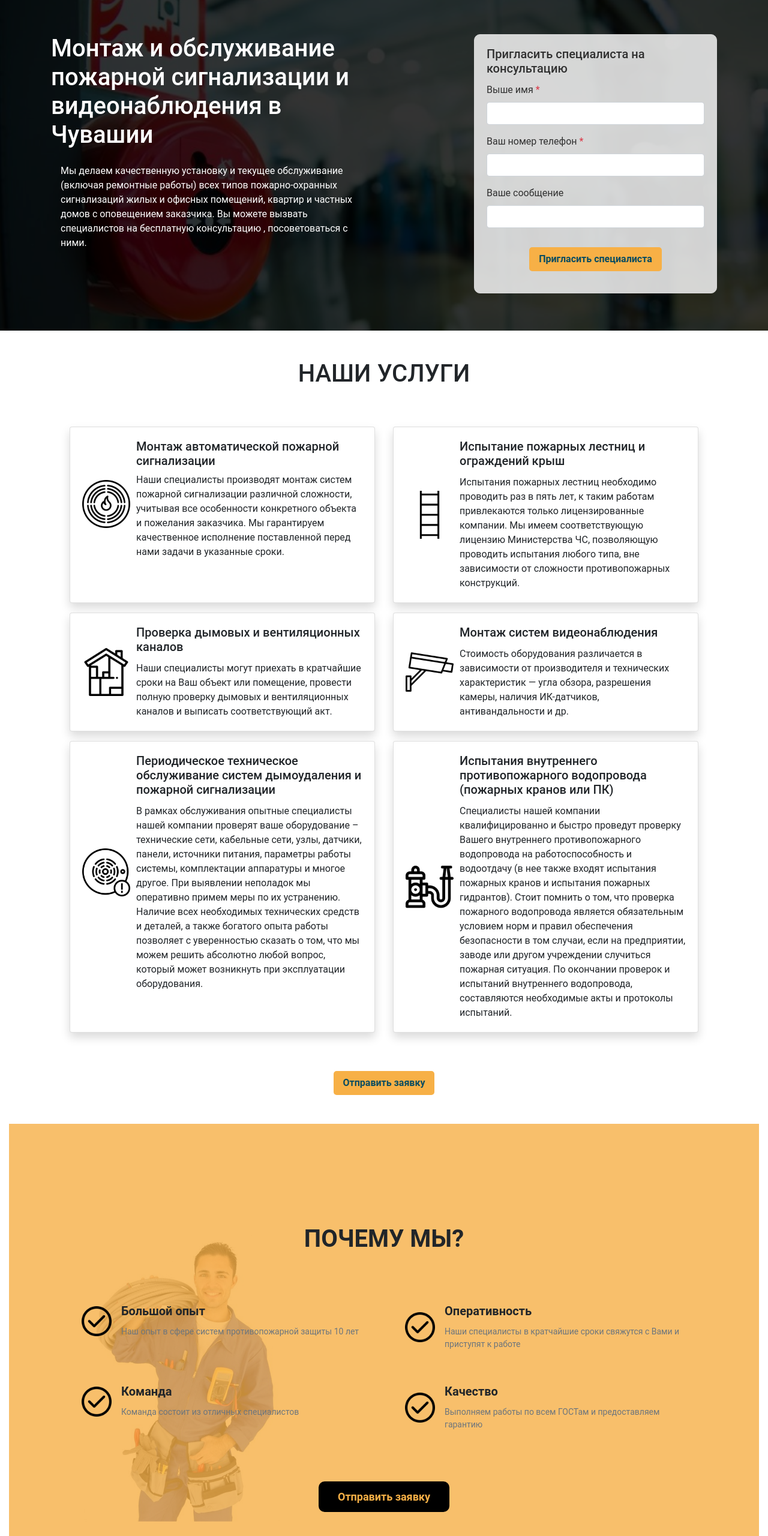
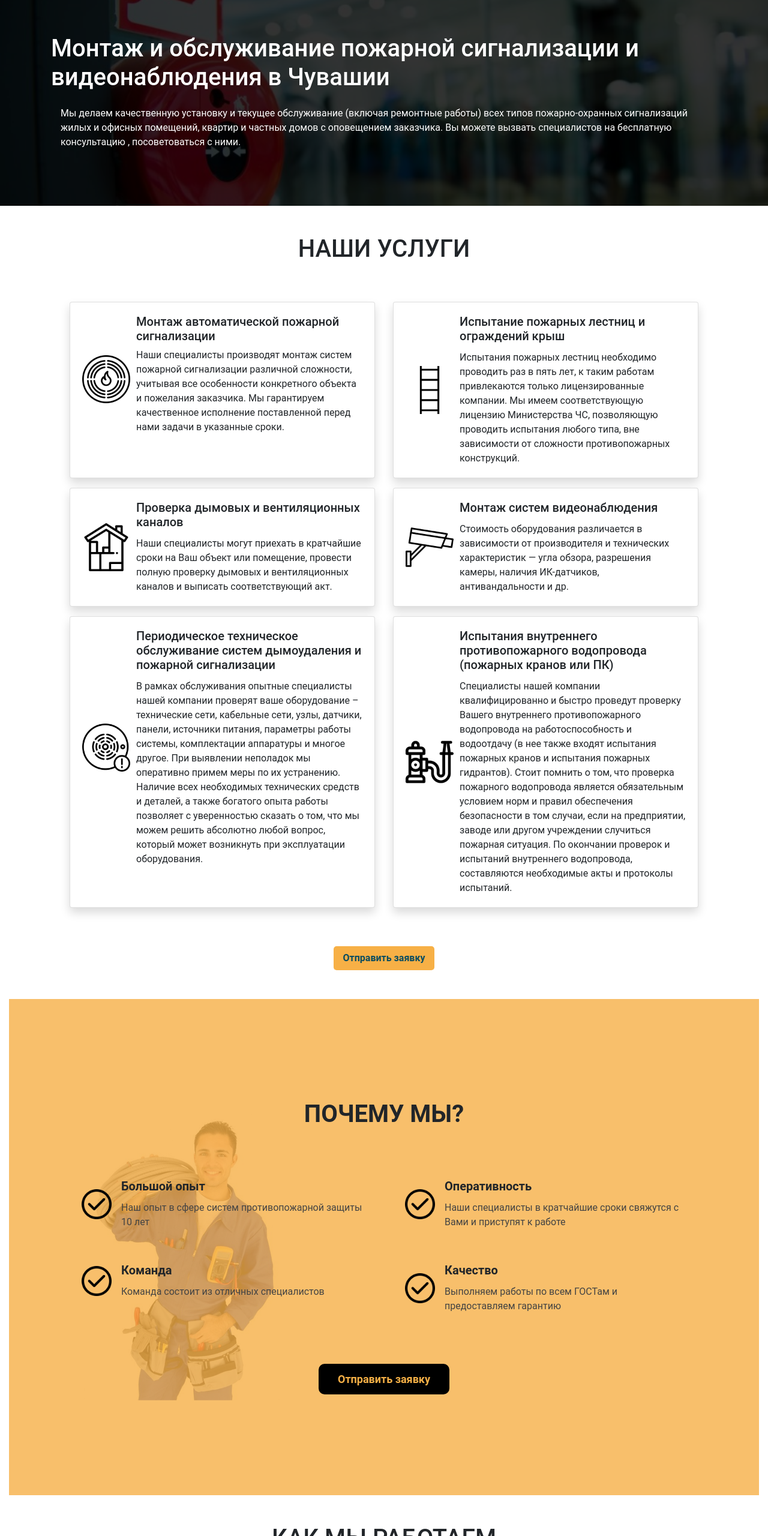
Before and after one commit to ol3man/opsservise21, a plain HTML site: page index.html in a window 1280 px wide. Shown: the part 120-2680 px from the top of the page at 60% size. Drawn offline with nearby package versions, Linux system fonts and the light colour scheme.

Commit message:
корректировки

```diff
--- a/css/opsservise21.css
+++ b/css/opsservise21.css
@@ -50,7 +50,7 @@ body {
 }
 
 #advantage .card {
-    border: none!important;
+    border: none !important;
     background-color: initial;
 }
 
@@ -60,7 +60,9 @@ body {
 }
 
 #advantage .card p {
-    font-size: 14px;
+    font-size: 16px;
+    color: #434343;
+    font-weight: 400;
 }
 
 .my-btn-h {
--- a/index.html
+++ b/index.html
@@ -47,7 +47,9 @@
                     </li>
                 </ul>
             </div>
-            <button class="btn my-btn-h" type="button">Заказать звонок</button>
+            <a class="btn my-btn-h"
+               href="https://qbworks.bitrix24.ru/pub/form/1_priglasit_spetsialista_dlya_konsultatsii/qofqhp/">Заказать
+                звонок</a>
         </nav>
     </div>
 </header>
@@ -65,32 +67,32 @@
                         заказчика. Вы можете вызвать специалистов на бесплатную консультацию , посоветоваться с
                         ними.</p>
                 </div>
-                <div class="col">
-                    <div class="card card-form w-75 ml-auto">
-                        <div class="card-body">
-                            <h5 class="card-title">Пригласить специалиста на консультацию</h5>
-                            <div class="card-text">
-                                <form class="form-spec" action="">
-                                    <div class="form-group">
-                                        <label for="fio">Выше имя <span class="text-danger">*</span></label>
-                                        <input type="text" class="form-control" id="fio" required>
-                                    </div>
-                                    <div class="form-group">
-                                        <label for="phone">Ваш номер телефон <span class="text-danger">*</span></label>
-                                        <input type="text" class="form-control" id="phone" required>
-                                    </div>
-                                    <div class="form-group">
-                                        <label for="msg">Ваше сообщение</label>
-                                        <input type="text" class="form-control" id="msg">
-                                    </div>
-                                    <div class="text-center p-3">
-                                        <button type="submit" class="btn my-btn-form">Пригласить специалиста</button>
-                                    </div>
-                                </form>
-                            </div>
-                        </div>
-                    </div>
-                </div>
+                <!--<div class="col">-->
+                <!--<div class="card card-form w-75 ml-auto">-->
+                <!--<div class="card-body">-->
+                <!--<h5 class="card-title">Пригласить специалиста на консультацию</h5>-->
+                <!--<div class="card-text">-->
+                <!--<form class="form-spec" action="">-->
+                <!--<div class="form-group">-->
+                <!--<label for="fio">Выше имя <span class="text-danger">*</span></label>-->
+                <!--<input type="text" class="form-control" id="fio" required>-->
+                <!--</div>-->
+                <!--<div class="form-group">-->
+                <!--<label for="phone">Ваш номер телефон <span class="text-danger">*</span></label>-->
+                <!--<input type="text" class="form-control" id="phone" required>-->
+                <!--</div>-->
+                <!--<div class="form-group">-->
+                <!--<label for="msg">Ваше сообщение</label>-->
+                <!--<input type="text" class="form-control" id="msg">-->
+                <!--</div>-->
+                <!--<div class="text-center p-3">-->
+                <!--<button type="submit" class="btn my-btn-form">Пригласить специалиста</button>-->
+                <!--</div>-->
+                <!--</form>-->
+                <!--</div>-->
+                <!--</div>-->
+                <!--</div>-->
+                <!--</div>-->
             </div>
         </div>
     </div>
@@ -103,7 +105,7 @@
             <div class="card shadow">
                 <div class="card-body">
                     <div class="media">
-                        <img class="align-self-center" src="./img/fire-alarm.png">
+                        <img class="align-self-center" src="./img/fire-alarm.png" alt="">
                         <div class="media-body">
                             <h5>Монтаж автоматической пожарной сигнализации</h5>
                             <p>Наши специалисты производят монтаж систем пожарной сигнализации различной
@@ -117,7 +119,7 @@
             <div class="card shadow">
                 <div class="card-body">
                     <div class="media">
-                        <img class="align-self-center" src="./img/ladder.png">
+                        <img class="align-self-center" src="./img/ladder.png" alt="">
                         <div class="media-body">
                             <h5 class="card-title">Испытание пожарных лестниц и ограждений крыш</h5>
                             <p class="card-text">Испытания пожарных лестниц необходимо проводить раз в пять лет, к таким
@@ -137,7 +139,7 @@
             <div class="card shadow">
                 <div class="card-body">
                     <div class="media">
-                        <img class="align-self-center" src="./img/house-things.png">
+                        <img class="align-self-center" src="./img/house-things.png" alt="">
                         <div class="media-body">
                             <h5 class="card-title">Проверка дымовых и вентиляционных каналов</h5>
                             <p class="card-text">
@@ -152,7 +154,7 @@
             <div class="card shadow">
                 <div class="card-body">
                     <div class="media">
-                        <img class="align-self-center" src="./img/cctv.png">
+                        <img class="align-self-center" src="./img/cctv.png" alt="">
                         <div class="media-body">
                             <h5 class="card-title">Монтаж систем видеонаблюдения</h5>
                             <p class="card-text">
@@ -170,7 +172,7 @@
             <div class="card shadow">
                 <div class="card-body">
                     <div class="media">
-                        <img class="align-self-center" src="./img/fire-alarm_1.png">
+                        <img class="align-self-center" src="./img/fire-alarm_1.png" alt="">
                         <div class="media-body">
                             <h5 class="card-title">Периодическое техническое обслуживание систем дымоудаления и пожарной
                                 сигнализации</h5>
@@ -193,7 +195,7 @@
             <div class="card shadow">
                 <div class="card-body">
                     <div class="media">
-                        <img class="align-self-center" src="./img/hydrant.png">
+                        <img class="align-self-center" src="./img/hydrant.png" alt="">
                         <div class="media-body">
                             <h5 class="card-title">Испытания внутреннего противопожарного водопровода (пожарных кранов
                                 или
@@ -219,7 +221,10 @@
 
         </div>
         <div class="text-center p-5">
-            <button class="btn my-btn-form">Отправить заявку</button>
+            <a class="btn my-btn-form"
+               href="https://qbworks.bitrix24.ru/pub/form/1_priglasit_spetsialista_dlya_konsultatsii/qofqhp/">
+                Отправить заявку
+            </a>
         </div>
     </div>
 </section>
@@ -233,10 +238,10 @@
                     <div class="card">
                         <div class="card-body">
                             <div class="media">
-                                <img class="align-self-center mr-3" src="./img/check-mark.png">
+                                <img class="align-self-center mr-3" src="./img/check-mark.png" alt="">
                                 <div class="media-body">
                                     <h5 class="card-title font-weight-bold">Большой опыт</h5>
-                                    <p class="card-text text-muted">
+                                    <p class="card-text">
                                         Наш опыт в сфере систем противопожарной защиты 10 лет
                                     </p>
                                 </div>
@@ -247,10 +252,10 @@
                     <div class="card">
                         <div class="card-body">
                             <div class="media">
-                                <img class="align-self-center mr-3" src="./img/check-mark.png">
+                                <img class="align-self-center mr-3" src="./img/check-mark.png" alt="">
                                 <div class="media-body">
                                     <h5 class="card-title font-weight-bold">Оперативность</h5>
-                                    <p class="card-text text-muted">
+                                    <p class="card-text">
                                         Наши специалисты в кратчайшие сроки свяжутся с Вами и приступят к работе
                                     </p>
                                 </div>
@@ -262,10 +267,10 @@
                     <div class="card">
                         <div class="card-body">
                             <div class="media">
-                                <img class="align-self-center mr-3" src="./img/check-mark.png">
+                                <img class="align-self-center mr-3" src="./img/check-mark.png" alt="">
                                 <div class="media-body">
                                     <h5 class="card-title font-weight-bold">Команда</h5>
-                                    <p class="card-text text-muted">
+                                    <p class="card-text">
                                         Команда состоит из отличных специалистов
                                     </p>
                                 </div>
@@ -275,10 +280,10 @@
                     <div class="card">
                         <div class="card-body">
                             <div class="media">
-                                <img class="align-self-center mr-3" src="./img/check-mark.png">
+                                <img class="align-self-center mr-3" src="./img/check-mark.png" alt="">
                                 <div class="media-body">
                                     <h5 class="card-title font-weight-bold">Качество</h5>
-                                    <p class="card-text text-muted">
+                                    <p class="card-text">
                                         Выполняем работы по всем ГОСТам и предоставляем гарантию
                                     </p>
                                 </div>
@@ -287,7 +292,9 @@
                     </div>
                 </div>
                 <div class="text-center p-5">
-                    <button class="btn my-btn-black">Отправить заявку</button>
+                    <a class="btn my-btn-black"
+                       href="https://qbworks.bitrix24.ru/pub/form/1_priglasit_spetsialista_dlya_konsultatsii/qofqhp/">Отправить
+                        заявку</a>
                 </div>
             </div>
         </div>
@@ -327,7 +334,9 @@
             </div>
         </div>
         <div class="text-center p-5">
-            <button class="btn my-btn-form">Отправить заявку</button>
+            <a class="btn my-btn-form"
+               href="https://qbworks.bitrix24.ru/pub/form/1_priglasit_spetsialista_dlya_konsultatsii/qofqhp/">
+                Отправить заявку</a>
         </div>
     </div>
 </section>
@@ -370,7 +379,9 @@
             <!--</div>-->
             <div class="col">
                 <div class="p-5 text-center">
-                    <button class="btn my-btn-form">Отправить заявку</button>
+                    <a class="btn my-btn-form"
+                       href="https://qbworks.bitrix24.ru/pub/form/1_priglasit_spetsialista_dlya_konsultatsii/qofqhp/">
+                        Отправить заявку</a>
                 </div>
             </div>
         </div>
```
Lines whose indentation alone changed are shown as unchanged.
